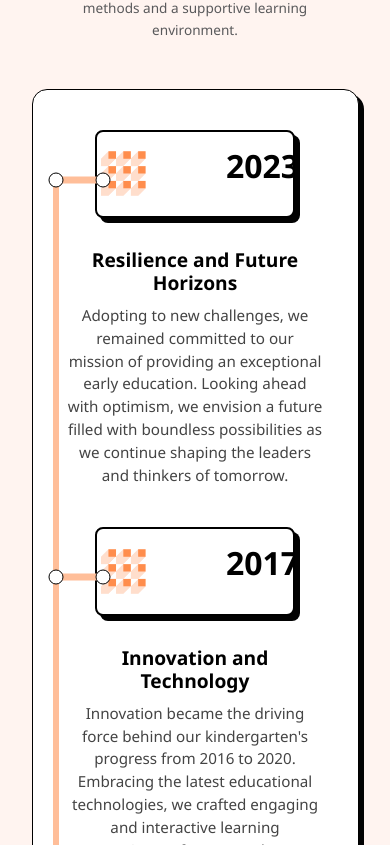
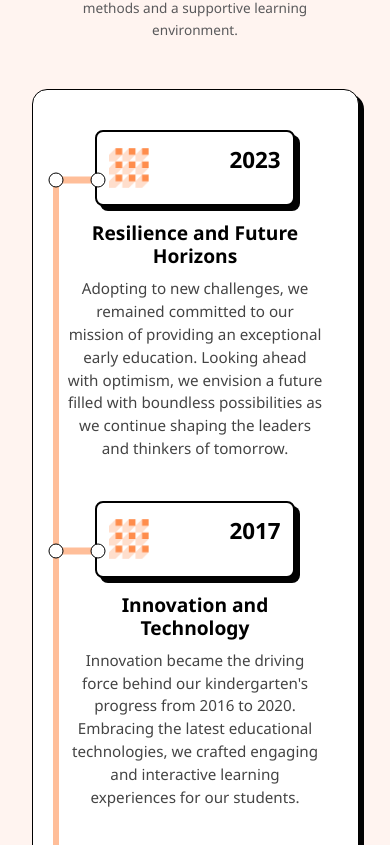
Before and after one commit to Mhmd-Elawady/School-Education, a React (Vite) app: page /about in a window 390 px wide. Shown: the part 3419-4264 px from the top of the page. Built offline with nearby package versions, Linux system fonts and the light colour scheme.

Commit message:
fix: responsive design

```diff
--- a/src/Styles/About/Timeline.css
+++ b/src/Styles/About/Timeline.css
@@ -232,12 +232,27 @@
 }
 @media (max-width: 480px) {
   .year-bg {
+    width: 40px;
+    height: 40px;
+  }
+  .timeline-item::before {
+    top: 50px;
     width: 45px;
-    height: 45px;
-    margin-left: 10px;
   }
+  .timeline-dot2 {
+    top: 50px;
+    width: 15px;
+    left: 45px;
+    height: 15px;
+  }
+
+  .year-box {
+    width: 70%;
+    margin: 0 auto;
+  }
+
   .year-text {
-    font-size: 2rem;
+    font-size: 1.4rem;
     text-align: center;
   }
 }
```
